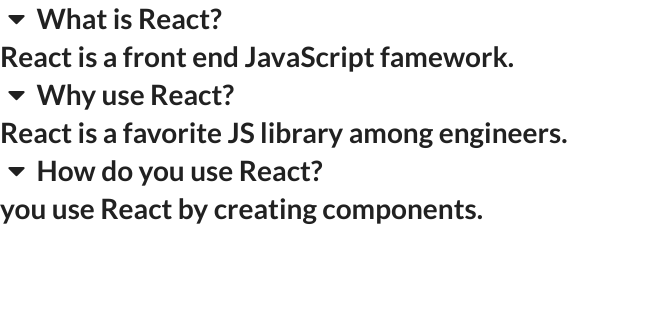
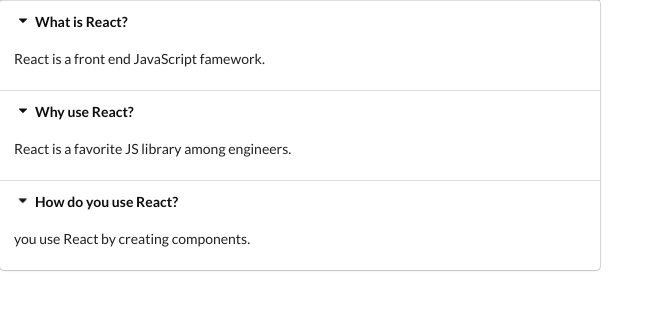
Before and after one commit to chrisvneal/widgets, a React (Create React App) app: page / in a window 1280 px wide. Shown: the top 310 px of the page, without its empty margins (0-664 px from the left). Built offline with nearby package versions, Linux system fonts and the light colour scheme.

Commit message:
Add semantic styles to class names

```diff
--- a/src/components/Accordion.js
+++ b/src/components/Accordion.js
@@ -14,7 +14,7 @@
       </div>
     );
   });
-  return <h1>{renderedItems}</h1>;
+  return <div className="ui styled accordion">{renderedItems}</div>;
 };
 
 export default Accordion;
```
